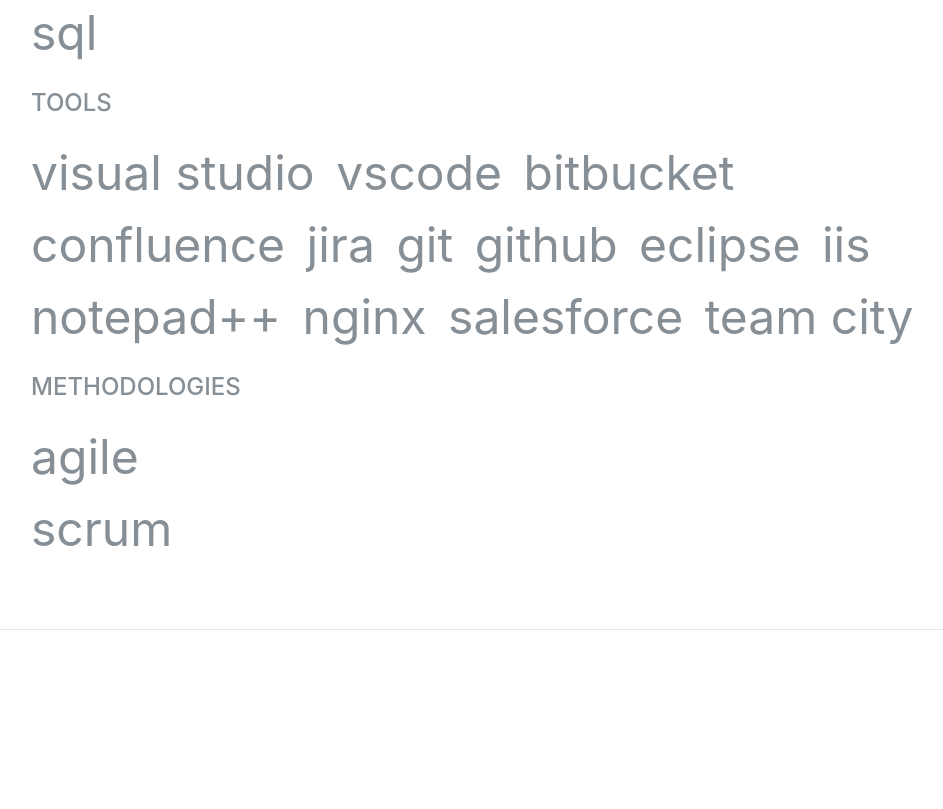
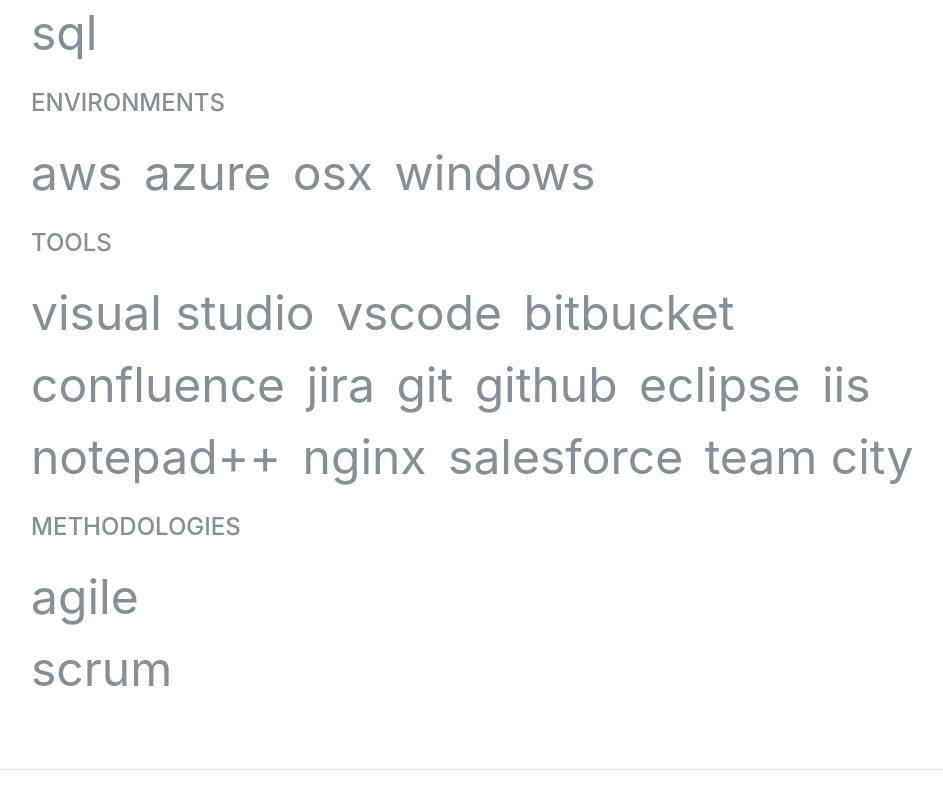
Before and after one commit to bfellers/bfellers.github.io, a plain HTML site: page index.html in a window 1280 px wide. Shown: the part 3751-4560 px from the top of the page, without its empty margins (289-1232 px from the left). Drawn offline with Linux system fonts and the light colour scheme; a web font is replaced by a local one.

Commit message:
adds environments section

```diff
--- a/index.html
+++ b/index.html
@@ -290,6 +290,21 @@
                         sql
                     </li>
                 </ul>
+                <div class="subheading mb-3">Environments</div>
+                <ul class="list-inline dev-icons">
+                    <li class="list-inline-item">
+                        aws
+                    </li>
+                    <li class="list-inline-item">
+                        azure
+                    </li>
+                    <li class="list-inline-item">
+                        osx
+                    </li>
+                    <li class="list-inline-item">
+                        windows
+                    </li>
+                </ul>
                 <div class="subheading mb-3">Tools</div>
                 <ul class="list-inline dev-icons">
                     <li class="list-inline-item">
```
